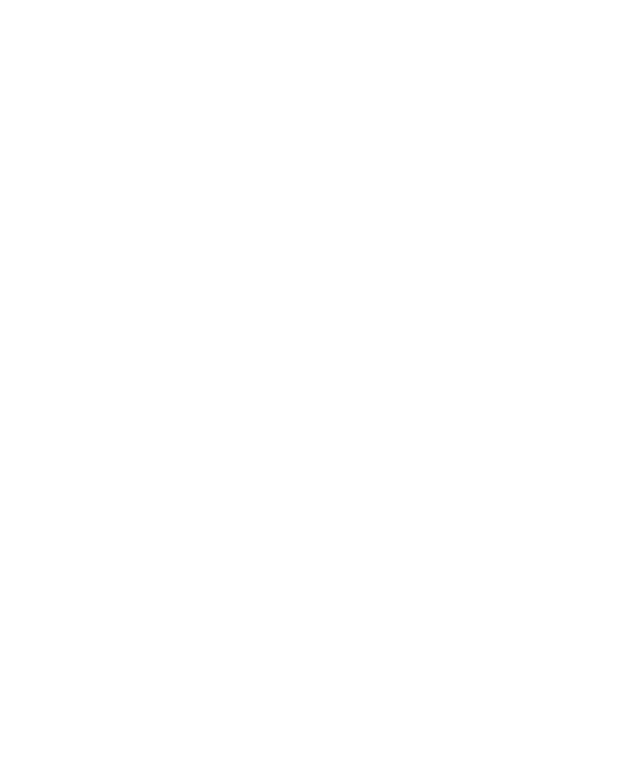
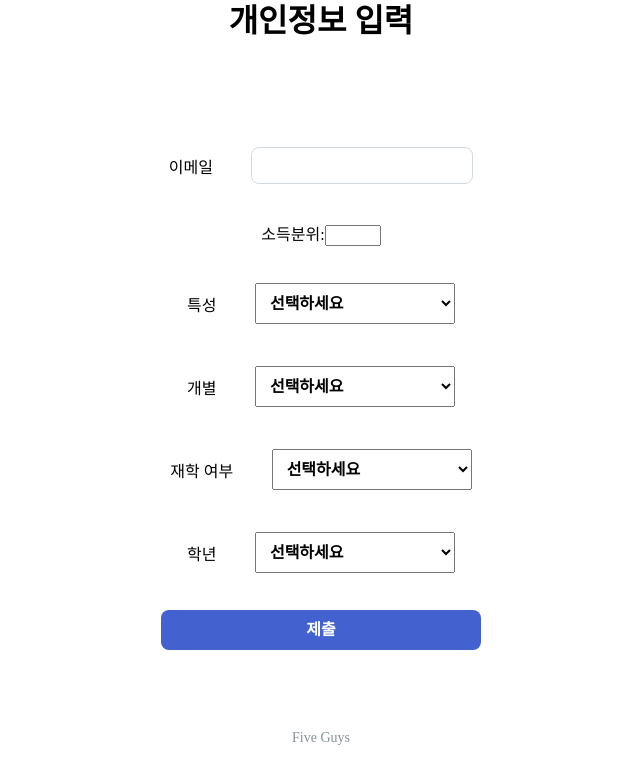
Before and after one commit to bluedragon-five/bluedragon-five-fe, a React (Vite) app: page /personal in a window 1280 px wide. Before the commit this address had no page. Shown: the top 784 px of the page, without its empty margins (319-959 px from the left). Built offline with nearby package versions, Linux system fonts and the light colour scheme; a web font is replaced by a local one.

Commit message:
색, 오류 수정

```diff
--- a/src/App.jsx
+++ b/src/App.jsx
@@ -4,6 +4,7 @@ import LoginPage from './pages/LoginPage'
 import SignupPage from './pages/SignupPage'
 import MainPage from './pages/MainPage'
 import VerifyPage from './pages/VerifyPage'
+import PersonalPage from './pages/PersonalPage'
 
 function App() {
   return (
@@ -13,6 +14,7 @@ function App() {
         <Route path="/signup" element={<SignupPage />} />
         <Route path="/main" element={<MainPage />} /> {/* MainPage 추가 */}
         <Route path="/verify" element={<VerifyPage />} />
+        <Route path="/personal" element={<PersonalPage />} />
       </Routes>
     </BrowserRouter>
   )
--- a/src/pages/PersonalPage/PersonalForm/index.jsx
+++ b/src/pages/PersonalPage/PersonalForm/index.jsx
@@ -29,12 +29,12 @@ const PersonalForm = () => {
 
         <label className="BodyR">
           <div className="income__wrapper">
-            소득분위
+            이메일
             <input
               className="income__input"
-              type="number"
-              name="income"
-              value={formData.income}
+              type="email"
+              name="email"
+              value={formData.email}
               onChange={handleChange}
               required
             />
--- a/src/pages/VerifyPage/style.css
+++ b/src/pages/VerifyPage/style.css
@@ -10,7 +10,6 @@
 
 .BoldL {
   font-size: 24px;
-  font-weight: bold;
   text-align: left;
   margin-left: 30px;
   margin-top: 20px;
@@ -31,7 +30,6 @@ p {
 p strong {
   width: 120px; /* 모든 strong 태그의 크기를 동일하게 설정 */
   text-align: center; /* ✅ strong 내부 텍스트 중앙 정렬 */
-  font-weight: bold;
 }
 
 /* ✅ span 태그를 같은 위치에서 시작하도록 정렬 */
@@ -39,7 +37,7 @@ p .highlight {
   flex-grow: 1; /* 나머지 공간을 모두 차지하게 만듦 */
   text-align: left; /* ✅ span 내부 텍스트 왼쪽 정렬 */
   padding-left: 10px; /* ✅ 들여쓰기 조절 */
-  color: blue;
+  color: var(--color-primary);
 }
 
 .edit-button {
@@ -47,15 +45,8 @@ p .highlight {
   margin-top: 20px;
   padding: 0px 20px;
   font-size: 18px;
-  color: blue;
+  color: var(--color-primary);
   background: none;
   border: none;
   cursor: pointer;
 }
-
-.edit-message {
-  font-size: 16px;
-  color: green;
-  margin-top: 10px;
-  font-weight: bold;
-}
```
Also changed, not shown: 1 other file (tests, documents, lock files or other folders).
